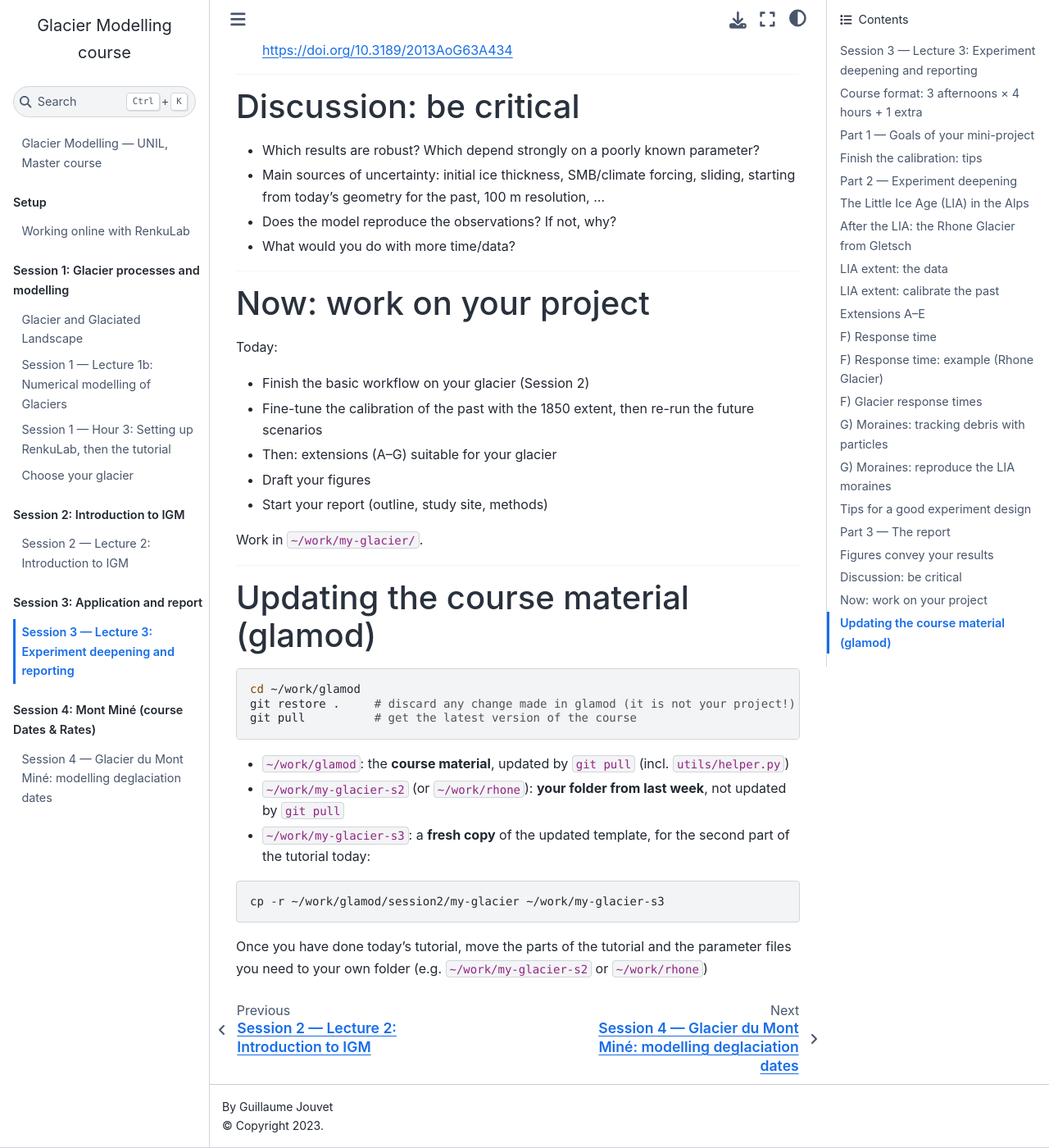
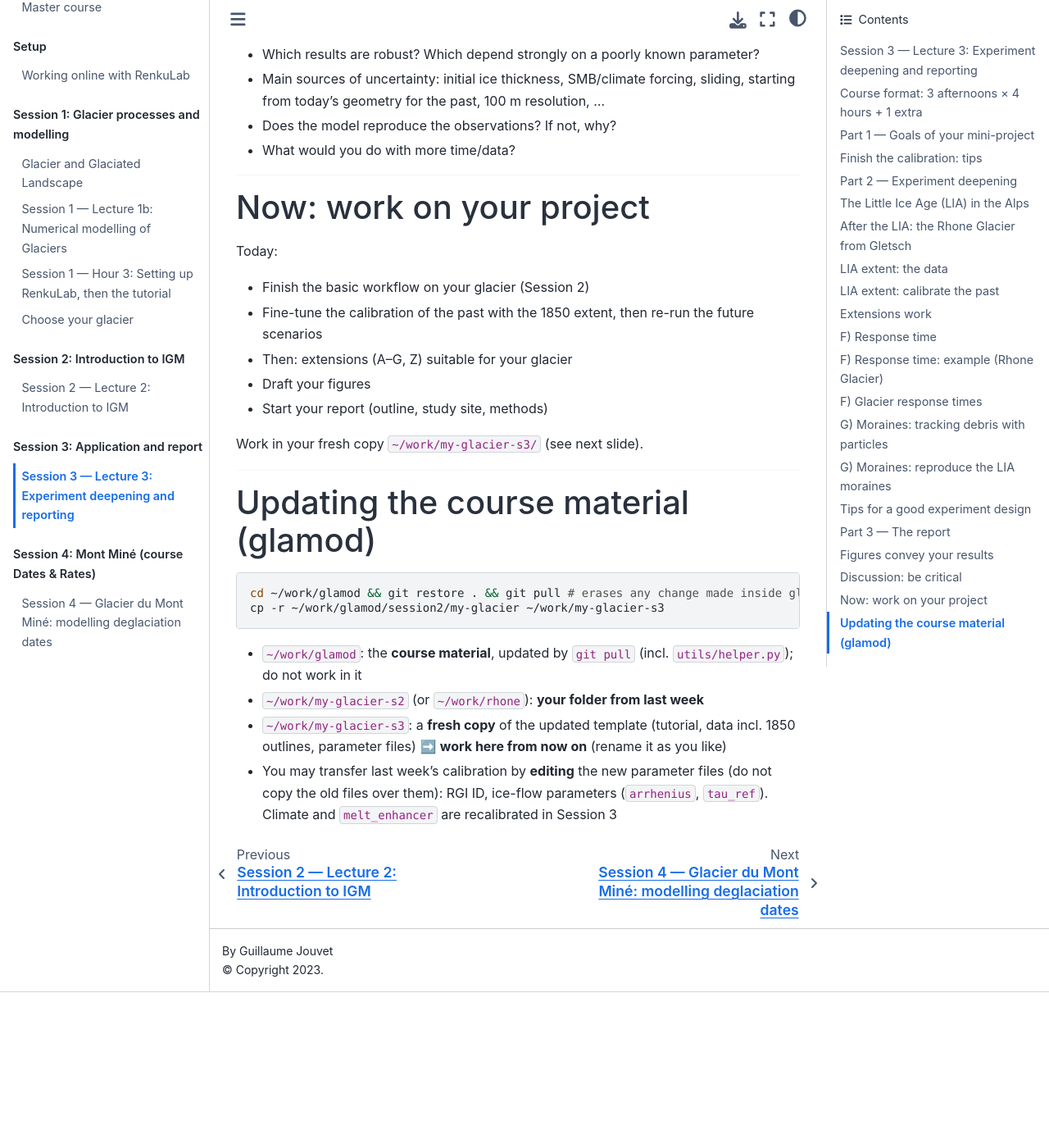
Before and after one commit to jouvetg/glamod, a Jupyter Book: the page built from session3/lecture-3-application-and-report.md, in a window 1280 px wide and 1400 px high, scrolled down 8447 px. Shown: the whole window at 82% size. Built offline with Jupyter Book 1.0.4 settings and Sphinx 7.4.7 and the Sphinx Book theme 1.1.4, drawn with Linux system fonts in a browser that asks for light colours; pages that are not in the unit, such as notebooks, are missing from menus; after the commit the page ends 9657 px from its top, so only the background shows below that; some of the changed text lies outside the part shown.

Commit message:
Session 3: work in a fresh copy of the template (my-glacier-s3); transfer RGI ID and ice-flow parameters; extension Z) ELA history

````diff
--- a/session3/lecture-3-application-and-report.md
+++ b/session3/lecture-3-application-and-report.md
@@ -57,15 +57,9 @@
 # Part 2 — Experiment deepening
 
 1. **First, fine-tune the model with the LIA extent**: does the model reach the mapped 1850 extent? ➡️ closer calibration of the past, then re-run the future
-2. **Then, work on optional extensions**, by increasing difficulty: **A–E** (questions with the runs you know), then **F) response time** and **G) moraines**
+2. **Then, work on optional extensions** (1 or 2, in depth), by increasing difficulty: **A–E, Z** (questions with the runs you know), then **F) response time** and **G) moraines** (for the most curious!)
 
-Follow **`tutorial.ipynb`, sections 6–8** (Session 3 part). Keep working in **your** `~/work/my-glacier`; update the course material and the notebook (details: last slide):
-
-```bash
-cd ~/work/glamod && git restore . && git pull
-cd ~/work/my-glacier && mv tutorial.ipynb tutorial-session2.ipynb
-cp ~/work/glamod/session2/my-glacier/tutorial.ipynb .
-```
+Follow **`tutorial.ipynb`, sections 6–8** (Session 3 part), in a **fresh copy** of the updated template: see the last slide
 
 ---
 
@@ -110,15 +104,14 @@
 
 ---
 
-# Extensions A–E
+# Extensions work
 
 - **A) Committed loss**: if today's climate were kept unchanged, when would the glacier stabilise (beyond 2100), and at what volume compared with today?
 - **B) Climate controls**: what are the main controls of the future evolution? Can a +1 °C warming be compensated by more precipitation? If so, by how much?
-- **C) Society**: what could be the direct societal impacts of the changes in the catchment hydrology caused by the future glacier retreat, and how do they differ between scenarios?
-- **D) Disconnection and lakes**: is your glacier expected to split into several branches as it retreats? Are proglacial lakes expected to form in bed overdeepenings (`topg`)?
+- **C) Society**: what could be the societal impacts of the future changes in the catchment hydrology caused by the glacier retreat for the different scenarios?
+- **D) Lakes**: Are proglacial lakes expected to form in bed overdeepenings?
 - **E) Debris cover**: if your glacier is debris-covered, melt is probably reduced: can it survive longer than a clean glacier? Can this hypothesis be tested?
-
-➡️ More demanding: **F) response time** (your own IGM module), **G) moraines** (particles)
+- **Z) ELA history**: Can you fit the glacier reconstruction with a simple ELA-based SMB model? If yes, what does it tell us about changes in ELA since the LIA?
 
 ---
 
@@ -229,28 +222,23 @@
 Today:
 - Finish the basic workflow on your glacier (Session 2)
 - Fine-tune the calibration of the past with the 1850 extent, then re-run the future scenarios
-- Then: extensions (A–G) suitable for your glacier
+- Then: extensions (A–G, Z) suitable for your glacier
 - Draft your figures
 - Start your report (outline, study site, methods)
 
-Work in `~/work/my-glacier/`.
+Work in your fresh copy `~/work/my-glacier-s3/` (see next slide).
 
 ---
 
 # Updating the course material (glamod)
 
 ```bash
-cd ~/work/glamod
-git restore .     # discard any change made in glamod (it is not your project!)
-git pull          # get the latest version of the course
-```
-
-- `~/work/glamod`: the **course material**, updated by `git pull` (incl. `utils/helper.py`)
-- `~/work/my-glacier-s2` (or `~/work/rhone`): **your folder from last week**, not updated by `git pull`
-- `~/work/my-glacier-s3`: a **fresh copy** of the updated template, for the second part of the tutorial today:
-
-```bash
+cd ~/work/glamod && git restore . && git pull # erases any change made inside glamod
 cp -r ~/work/glamod/session2/my-glacier ~/work/my-glacier-s3
 ```
 
-Once you have done today's tutorial, move the parts of the tutorial and the parameter files you need to your own folder (e.g. `~/work/my-glacier-s2` or `~/work/rhone`)
+- `~/work/glamod`: the **course material**, updated by `git pull` (incl. `utils/helper.py`); do not work in it
+- `~/work/my-glacier-s2` (or `~/work/rhone`): **your folder from last week**
+- `~/work/my-glacier-s3`: a **fresh copy** of the updated template (tutorial, data incl. 1850 outlines, parameter files)
+➡️ **work here from now on** (rename it as you like)
+- You may transfer last week's calibration by **editing** the new parameter files (do not copy the old files over them): RGI ID, ice-flow parameters (`arrhenius`, `tau_ref`). Climate and `melt_enhancer` are recalibrated in Session 3
````
Also changed, not shown: 1 other file.
